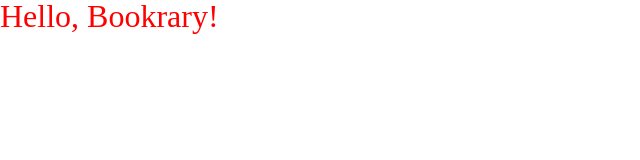
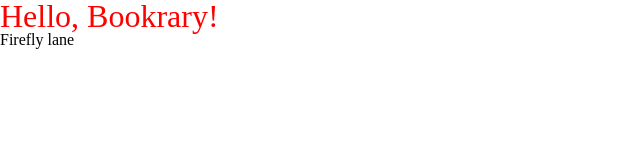
Before and after one commit to justka/bookrary, a React (Create React App) app: page / in a window 1280 px wide. Shown: the top 160 px of the page, without its empty margins (0-640 px from the left). Built offline with nearby package versions, Linux system fonts and the light colour scheme.

Commit message:
create component List (reusable)

```diff
--- /dev/null
+++ b/src/components/BooksList/BooksList.tsx
@@ -0,0 +1,13 @@
+import { List } from "ui/List/List";
+
+export function BooksList() {
+  const books = [{ title: "Firefly lane" }];
+  const listItems = books.map((book) => {
+    return {
+      text: book.title,
+      value: book.title,
+    };
+  });
+
+  return <List listItems={listItems} />;
+}
--- a/src/index.tsx
+++ b/src/index.tsx
@@ -2,12 +2,14 @@ import React from "react";
 import ReactDOM from "react-dom/client";
 import "styles/reset.css";
 import { Text } from "ui/Text/Text";
+import { BooksList } from "components/BooksList/BooksList";
 
 const rootElement = document.getElementById("root");
 if (rootElement) {
   ReactDOM.createRoot(rootElement).render(
     <React.StrictMode>
       <Text variant="h1" text="Hello, Bookrary!" />
+      <BooksList />
     </React.StrictMode>
   );
 }
--- /dev/null
+++ b/src/ui/List/List.tsx
@@ -0,0 +1,13 @@
+export function List({
+  listItems,
+}: {
+  listItems: { text: string; value: string }[];
+}) {
+  return (
+    <ul>
+      {listItems.map((item) => {
+        return <li>{item.text}</li>;
+      })}
+    </ul>
+  );
+}
```
